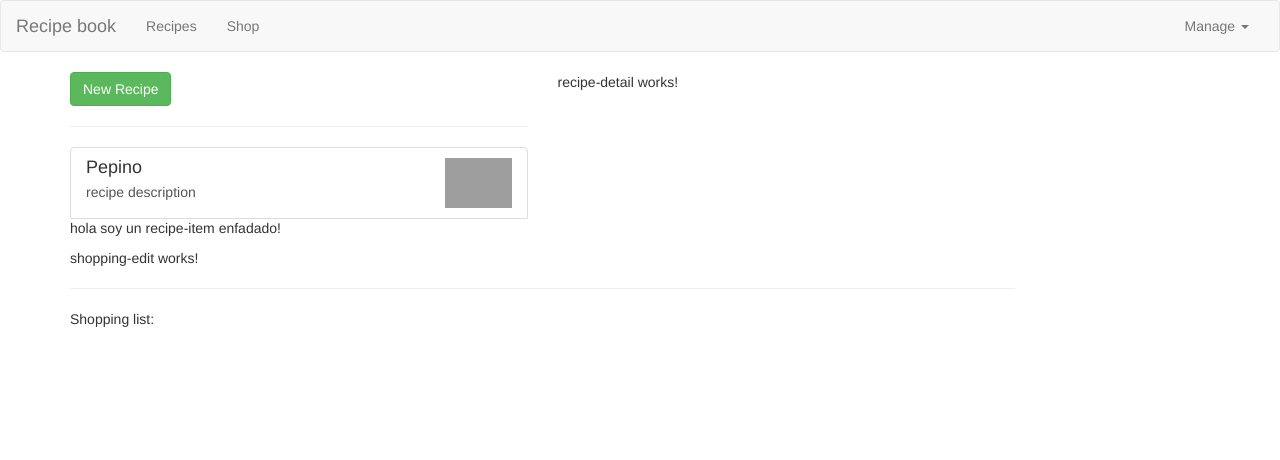
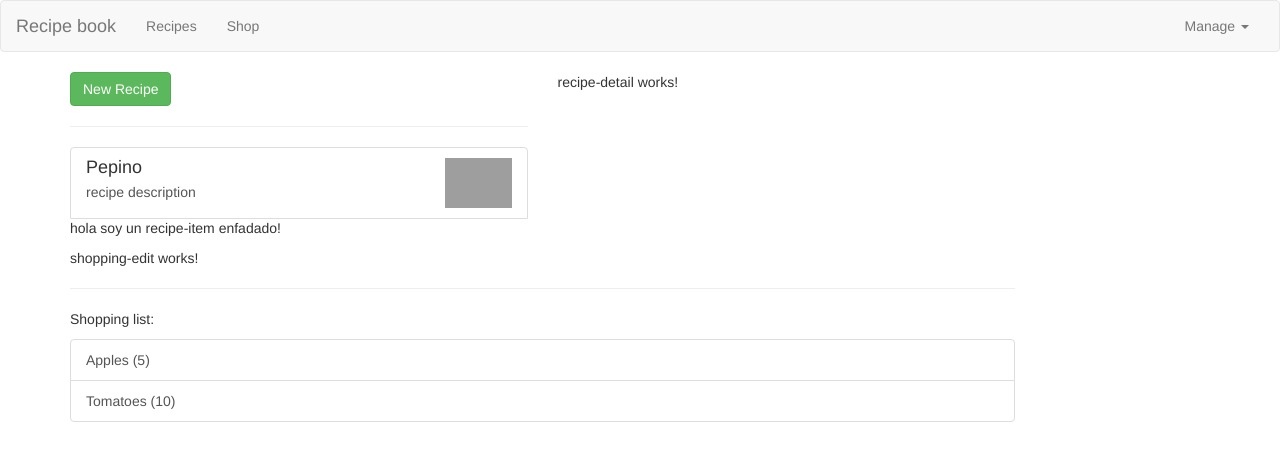
Before and after one commit to edu-aguilar/angular4-first-project, an Angular app: page / in a window 1280 px wide. Shown: the top 460 px of the page. Built offline with nearby package versions, Linux system fonts and the light colour scheme; grey boxes are pictures that could not be loaded.

Commit message:
[FEAT] creating and showing an ingredients list

```diff
--- a/src/app/features/shop/shopping-list/shopping-list.component.html
+++ b/src/app/features/shop/shopping-list/shopping-list.component.html
@@ -3,5 +3,10 @@
     <app-shopping-edit></app-shopping-edit>
     <hr>
     <p>Shopping list:</p>
+    <ul class="list-group">
+      <a class="list-group-item" style="cursor: pointer;" *ngFor="let ingredient of ingredients">
+        {{ingredient.name}} ({{ingredient.amount}})
+      </a>
+    </ul>
   </div>
 </div>
--- a/src/app/features/shop/shopping-list/shopping-list.component.ts
+++ b/src/app/features/shop/shopping-list/shopping-list.component.ts
@@ -1,4 +1,5 @@
 import { Component, OnInit } from '@angular/core';
+import { Ingredient } from '../../../shared/ingredient.model';
 
 @Component({
   selector: 'app-shopping-list',
@@ -7,6 +8,11 @@ import { Component, OnInit } from '@angular/core';
 })
 export class ShoppingListComponent implements OnInit {
 
+  ingredients: Ingredient[] = [
+    new Ingredient('Apples', 5),
+    new Ingredient('Tomatoes', 10)
+  ];
+
   constructor() { }
 
   ngOnInit() {
```
